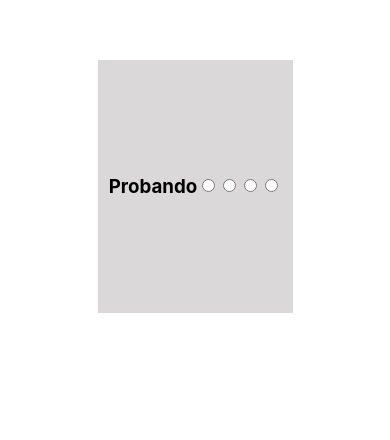
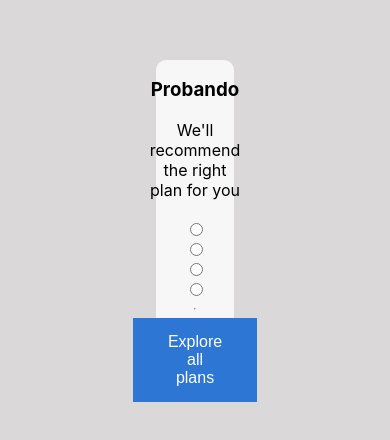
Before and after one commit to lautarodriguez7/questionary, a React (Create React App) app: page / in a window 390 px wide. Shown: the part 304-744 px from the top of the page. Built offline with nearby package versions, Linux system fonts and the light colour scheme.

Commit message:
title.jsx components were added and the css began to be modified to make it more responsive

```diff
--- a/src/App.css
+++ b/src/App.css
@@ -1,5 +1,6 @@
 body {
   margin: 0;
+  padding: 0;
   height: auto;
   width: auto;
   font-family: -apple-system, BlinkMacSystemFont, 'Segoe UI', 'Roboto', 'Oxygen',
@@ -7,26 +8,41 @@ body {
     sans-serif;
   -webkit-font-smoothing: antialiased;
   -moz-osx-font-smoothing: grayscale;
+  background: rgb(218, 216, 216);
 }
 
 .container {
-  height: 150px;
-
   /* flexbox */
   display: flex;
   justify-content: center;
   align-items: center;
 }
 
+.title {
+  text-align: center;
+}
+
 .questionary {
-  background: rgb(218, 216, 216);
   position: absolute;
+  background: rgb(247, 247, 247);
   margin: -15% 0 0 -25%;
   top: 50%;
-  left: 50%;
-  height: 30%;
-  width: 50%;
+  left: 65%;
+  width: 20%;
+  border-radius: 10px;
   display: flex;
+  flex-direction: column;
   justify-content: center;
   align-items: center;
   }
+
+.btn-explore {
+  background-color: #2d76d4;
+  border: none;
+  color: white;
+  padding: 15px 35px;
+  text-align: center;
+  text-decoration: none;
+  display: flex;
+  font-size: 16px;
+}
--- /dev/null
+++ b/src/components/Button.jsx
@@ -0,0 +1,15 @@
+import React from 'react'
+
+const button = () => {
+    return (
+        <div>
+            <button
+            className='btn-explore'
+            >
+                Explore all plans
+            </button>
+        </div>
+    )
+}
+
+export default button
--- /dev/null
+++ b/src/components/Title.jsx
@@ -0,0 +1,12 @@
+import React from 'react'
+
+const Title = () => {
+    return (
+        <div className='title'>
+               <h3>Probando</h3>
+            <span>We'll recommend the right plan for you</span>
+        </div>
+    )
+}
+
+export default Title
--- a/src/components/questionary.jsx
+++ b/src/components/questionary.jsx
@@ -1,15 +1,19 @@
 import React from 'react'
 import Options from './Options'
+import Button from './Button'
+import Title from './Title'
 
 const questionary = () => {
     return (
         <div className='questionary'>
-            <h3>Probando</h3>
+            <Title />
             <br />
             <Options />
             <Options />
             <Options />
             <Options />
+            <hr />
+            <Button />
         </div>
     )
 }
```
